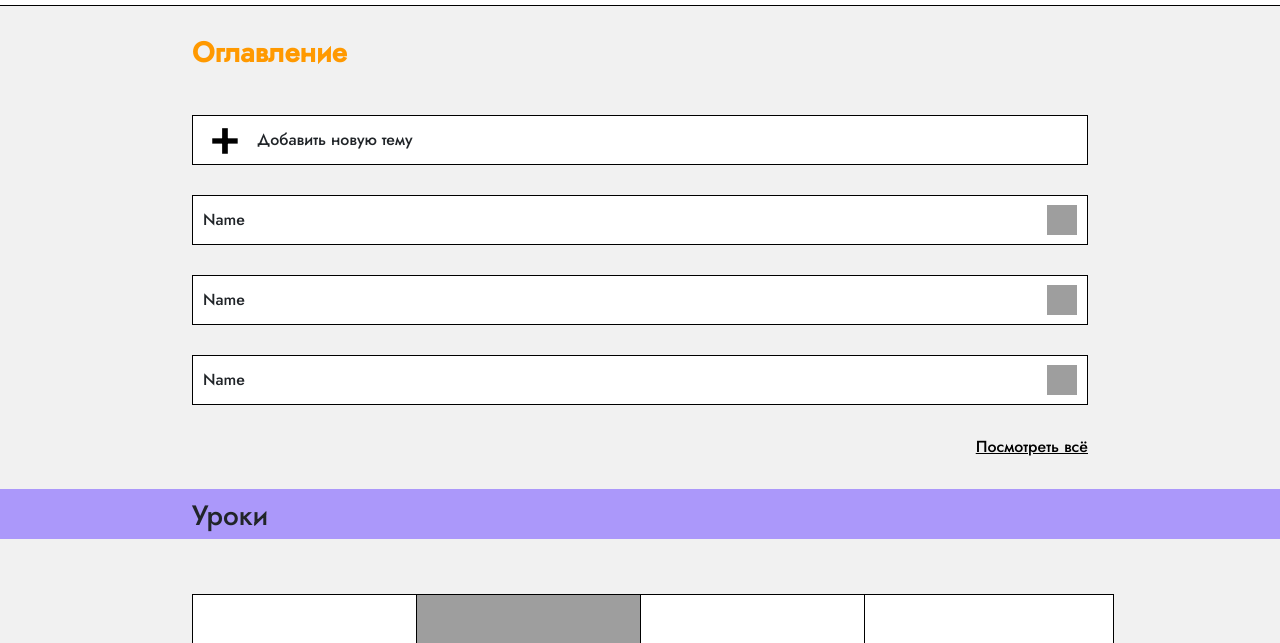
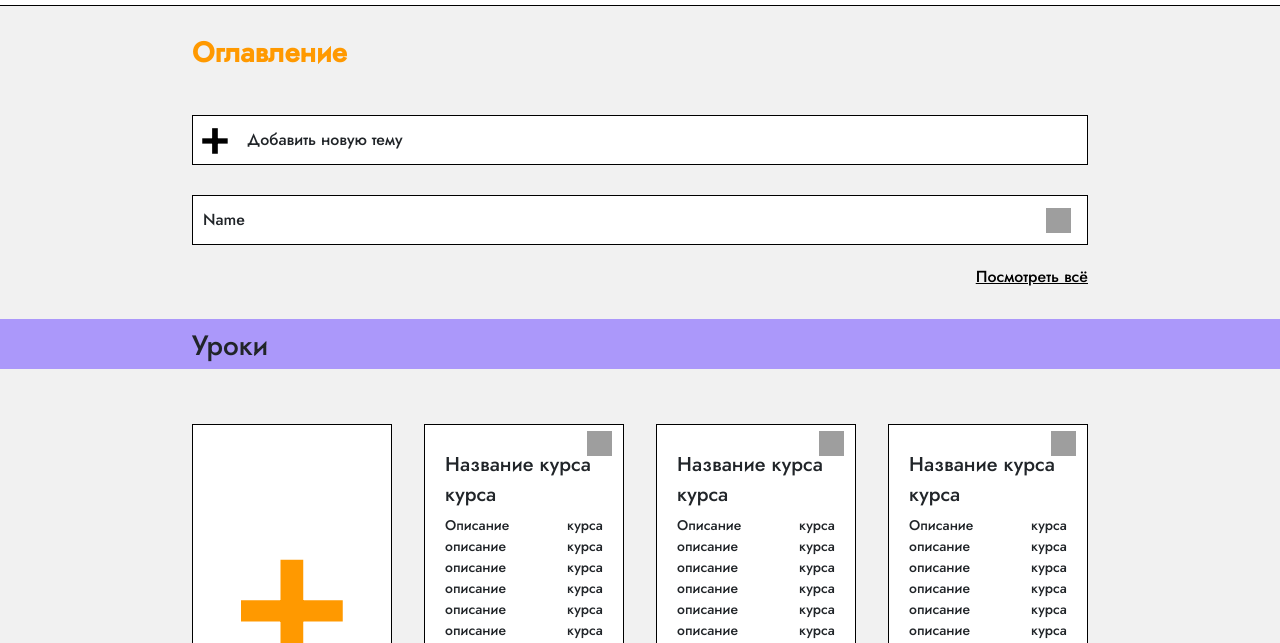
Before and after one commit to EilynAntirrhinum/torvald, a PHP site: page /admin/index.php in a window 1280 px wide. Shown: the part 305-948 px from the top of the page. Run offline with PHP 8.4, Linux system fonts and the light colour scheme; grey boxes are pictures that could not be loaded.

Commit message:
editing main page admin

```diff
--- a/admin/index.view.php
+++ b/admin/index.view.php
@@ -12,15 +12,36 @@
                 </div>
                 <div class="theme">
                     <p>Name</p>
+                    <button class="theme-btn" data-bs-toggle="collapse" data-bs-target="#theme-open">
                         <img src="/public/img/icons/elipsis.svg" alt="Редактировать">
+                    </button>
                 </div>
-                <div class="theme">
+
+                <div id="theme-open" class="collapse">
+                    <div>
+                        <div>
                             <p>Name</p>
+                            <button class="theme-btn" data-bs-toggle="collapse" data-bs-target="#theme-open">
                                 <img src="/public/img/icons/elipsis.svg" alt="Редактировать">
+                            </button>
                         </div>
-                <div class="theme">
+                        <div>
                             <p>Name</p>
+                            <button class="theme-btn" data-bs-toggle="collapse" data-bs-target="#theme-open">
                                 <img src="/public/img/icons/elipsis.svg" alt="Редактировать">
+                            </button>
+                        </div><div>
+                            <p>Name</p>
+                            <button class="theme-btn" data-bs-toggle="collapse" data-bs-target="#theme-open">
+                                <img src="/public/img/icons/elipsis.svg" alt="Редактировать">
+                            </button>
+                        </div><div>
+                            <p>Name</p>
+                            <button class="theme-btn" data-bs-toggle="collapse" data-bs-target="#theme-open">
+                                <img src="/public/img/icons/elipsis.svg" alt="Редактировать">
+                            </button>
+                        </div>
+                    </div>
                 </div>
             </div>
             <p><a href="#" id="watch-all-link">Посмотреть всё</a></p>
@@ -36,20 +57,65 @@
             <div id="add-course">
                 <button id="add-course-btn">+</button>
             </div>
+
             <div class="course">
+                <div class="edit-btn-course">
+                    <button>
                         <img src="/public/img/icons/elipsis.svg" alt="Редактировать">
-                <p></p>
-                <span></span>
-                <sub></sub>
-                <img>
+                    </button>
                 </div>
+
+                <div class="text-course">
+                    <p class="header-course">Название курса курса</p>
+                    <p class="description-course">Описание курса описание курса описание курса описание курса описание курса
+                        описание курса описание курса</p>
+                    <p class="time-course">2 часа</p>
+                </div>
+
+                <div class="img-course">
+                    <img src="/public/img/icons/courses/books.svg">
+                </div>
+            </div>
+
             <div class="course">
+                <div class="edit-btn-course">
+                    <button>
+                        <img src="/public/img/icons/elipsis.svg" alt="Редактировать">
+                    </button>
+                </div>
 
+                <div class="text-course">
+                    <p class="header-course">Название курса курса</p>
+                    <p class="description-course">Описание курса описание курса описание курса описание курса описание курса
+                        описание курса описание курса</p>
+                    <p class="time-course">2 часа</p>
                 </div>
+
+                <div class="img-course">
+                    <img src="/public/img/icons/courses/books.svg">
+                </div>
+            </div>
+
             <div class="course">
+                <div class="edit-btn-course">
+                    <button>
+                        <img src="/public/img/icons/elipsis.svg" alt="Редактировать">
+                    </button>
+                </div>
 
+                <div class="text-course">
+                    <p class="header-course">Название курса курса</p>
+                    <p class="description-course">Описание курса описание курса описание курса описание курса описание курса
+                        описание курса описание курса</p>
+                    <p class="time-course">2 часа</p>
+                </div>
+
+                <div class="img-course">
+                    <img src="/public/img/icons/courses/books.svg">
+                </div>
             </div>
         </section>
+        <p><a href="#" id="watch-all-link">Посмотреть всё</a></p>
     </main>
 
 <?php include_once $_SERVER["DOCUMENT_ROOT"] . "/views/components/footer.php"; ?>
--- a/public/css/admin/main-page.css
+++ b/public/css/admin/main-page.css
@@ -29,17 +29,7 @@ footer {
     padding-bottom: 8px;
 }
 
-#add-theme > div {
-    display: flex;
-    flex-direction: row;
-    align-items: center;
-}
-
-#add-theme-inside > p {
-    margin-bottom: 0;
-}
-
-#themes-list > div {
+#add-theme {
     display: flex;
     flex-direction: row;
     justify-content: space-between;
@@ -50,31 +40,90 @@ footer {
     border: 1px solid black;
     background-color: white;
 
-    padding: 10px;
-
     transition: .3s;
 }
 
-#themes-list > div:hover {
+#add-theme:hover {
     box-shadow: -10px 10px #AB98FA;
     transform: translate(10px, -10px);
     transition: .3s;
 }
 
+#add-theme-inside {
+    display: flex;
+    flex-direction: row;
+    align-items: center;
+}
+
+#add-theme-inside > p {
+    margin-bottom: 0;
+}
+
+.theme {
+    display: flex;
+    flex-direction: row;
+    justify-content: space-between;
+    align-items: center;
+
+    height: 50px;
+    margin-top: 30px;
+    border: 1px solid black;
+    background-color: white;
+
+    padding: 10px;
+
+    /*transition: .3s;*/
+}
+
+/*.theme:hover {*/
+/*    box-shadow: -10px 10px #AB98FA;*/
+/*    transform: translate(10px, -10px);*/
+/*    transition: .3s;*/
+/*}*/
+
 .theme > p {
     margin-bottom: 0;
 }
 
-.theme > img {
-    width: 30px;
-    height: 30px;
+.theme-btn {
+    background-color: transparent;
+    border: 0;
+}
+
+.theme-btn > img, .edit-btn-course > button > img {
+    width: 25px;
+    height: 25px;
+}
+
+.edit-btn-course {
+    display: flex;
+    flex-direction: row-reverse;
+}
+
+.edit-btn-course > button {
+    height: 15px;
+    background-color: transparent;
+    border: 0;
 }
 
 #watch-all-link {
     display: flex;
     flex-direction: row-reverse;
     color: black;
+    margin-top: 20px;
     margin-bottom: 20px;
+}
+
+#theme-open {
+    padding: 0 50px 0 50px;
+}
+
+#theme-open > div {
+    border-left: 1px black solid;
+    border-right: 1px black solid;
+    border-bottom: 1px black solid;
+
+    background-color: white;
 }
 
 /* COURSES */
@@ -92,6 +141,7 @@ footer {
 #courses {
     display: grid;
     grid-template-columns: repeat(4, minmax(0, 1fr));
+    grid-gap: 2em;
 
     margin-top: 45px;
 }
@@ -99,17 +149,63 @@ footer {
 #add-course {
     background-color: white;
     border: 1px solid black;
-    width: 250px;
     height: 350px;
+
+    transition: .3s;
 }
 
 .course {
+    display: flex;
+    flex-direction: column;
+    justify-content: space-between;
+
     background-color: white;
     border: 1px solid black;
-    width: 250px;
     height: 350px;
 
     margin-bottom: 30px;
+    padding: 5px;
+
+    transition: .3s;
+}
+
+.text-course {
+    padding: 5px 15px 0 15px;
+}
+
+.header-course {
+    font-size: 20px;
+
+    margin-bottom: 5px;
+}
+
+.description-course {
+    font-size: 14px;
+    text-align: justify;
+
+    margin-bottom: 5px;
+}
+
+.time-course {
+    font-size: 13px;
+}
+
+.img-course {
+    display: flex;
+    flex-direction: row;
+    justify-content: center;
+    align-items: center;
+}
+
+.img-course > img {
+    height: 70%;
+    width: 70%;
+}
+
+.course:hover, #add-course:hover {
+    box-shadow: -10px 10px #FF9900;
+    transform: translate(10px, -10px);
+    transition: .3s;
 }
 
 #add-course-btn {
```
Lines whose indentation alone changed are shown as unchanged.
